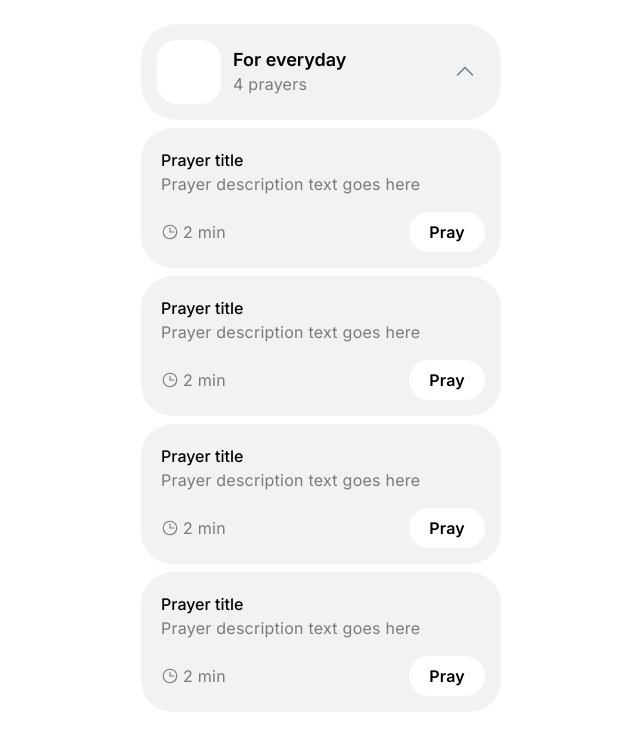
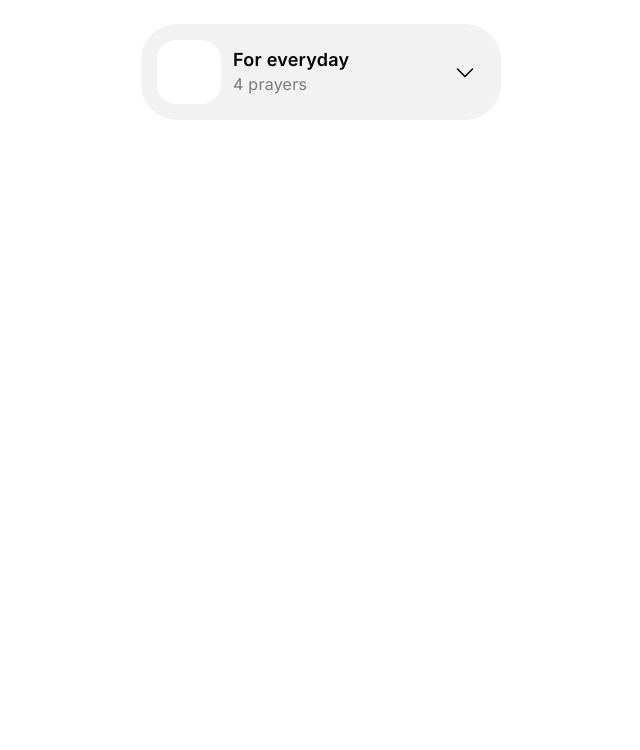
Before and after one commit to dolianich/lumeny_web_client, a React (Vite) app: page / in a window 1280 px wide. Shown: the top 750 px of the page, without its empty margins (319-959 px from the left). Built offline with nearby package versions, Linux system fonts and the light colour scheme.

Commit message:
added animation to the icon

```diff
--- a/index.html
+++ b/index.html
@@ -7,7 +7,7 @@
     <link rel="preconnect" href="https://fonts.googleapis.com" />
     <link rel="preconnect" href="https://fonts.gstatic.com" crossorigin />
     <link
-      href="https://fonts.googleapis.com/css2?family=Inter:wght@400;500;600&display=swap"
+      href="https://fonts.googleapis.com/css2?family=Golos+Text:wght@400..900&family=Inter:ital,opsz,wght@0,14..32,100..900;1,14..32,100..900&display=swap"
       rel="stylesheet"
     />
     <title>Lumeny</title>
--- a/src/components/PrayerAccordion/PrayerAccordion.module.css
+++ b/src/components/PrayerAccordion/PrayerAccordion.module.css
@@ -62,7 +62,9 @@
 .caret {
   flex-shrink: 0;
   color: var(--icon-muted);
-  transition: transform 0.2s ease;
+  /* Ease-in curve whose negative y1 first pulls ~6deg (3.4% of 180deg) the
+     opposite way, giving a small wind-up before the turn in either direction */
+  transition: transform 0.3s cubic-bezier(0.6, -0.2, 0.75, 0);
 }
 
 .caretCollapsed {
--- a/src/components/PrayerAccordion/PrayerAccordion.tsx
+++ b/src/components/PrayerAccordion/PrayerAccordion.tsx
@@ -4,7 +4,7 @@ import PrayerCard from "../PrayerCard/PrayerCard";
 import { CaretUpIcon } from "@phosphor-icons/react";
 
 const PrayerAccordion = () => {
-  const [isOpen, setIsOpen] = useState(true);
+  const [isOpen, setIsOpen] = useState(false);
   const contentId = useId();
 
   return (
--- a/src/components/PrayerCard/PrayerCard.module.css
+++ b/src/components/PrayerCard/PrayerCard.module.css
@@ -3,20 +3,22 @@
   flex-direction: column;
   gap: 16px;
   padding: 20px 16px 16px 20px;
-  background-color: var(--surface);
-  border-radius: var(--radius-card);
+  background-color: #f2f2f2;
+  border-radius: 32px;
 }
 
 .topSection {
   display: flex;
   flex-direction: column;
+  gap: 0px;
 }
 
 .prayerTitle {
   font-size: 16px;
   line-height: 24px;
+  letter-spacing: 0px;
   font-weight: 500;
-  color: var(--text-primary);
+  color: #000000;
 }
 
 .prayerDescription {
@@ -24,39 +26,30 @@
   line-height: 24px;
   letter-spacing: 0.25px;
   font-weight: 400;
-  color: var(--text-secondary);
+  color: #7a7a7a;
 }
 
 .bottomSection {
   display: flex;
+  flex-direction: row;
   justify-content: space-between;
 }
 
-/* Clock icon uses currentColor, so it picks up this color too */
 .duration {
   display: flex;
+  flex-direction: row;
   gap: 4px;
   align-items: center;
-  color: var(--text-secondary);
 }
 
-.time {
-  font-size: 16px;
-  line-height: 24px;
-  letter-spacing: 0.25px;
-  font-weight: 400;
-}
-
-.prayButton {
-  color: var(--text-primary);
+button {
+  color: #000000;
   border: none;
-  background-color: var(--surface-contrast);
+  background-color: #ffffff;
   padding: 8px 20px;
-  border-radius: var(--radius-pill);
-  font-family: inherit;
+  border-radius: 1000px;
   font-size: 16px;
   line-height: 24px;
   letter-spacing: 0.25px;
   font-weight: 600;
-  cursor: pointer;
 }
--- a/src/styles/variables.css
+++ b/src/styles/variables.css
@@ -5,7 +5,8 @@
   --surface-contrast: #ffffff;
   --text-primary: #000000;
   --text-secondary: #7a7a7a;
-  --icon-muted: #69788e;
+  --icon-primary: #000000;
+  --icon-secondary: #7a7a7a;
 
   /* Radii */
   --radius-pill: 1000px;
```
